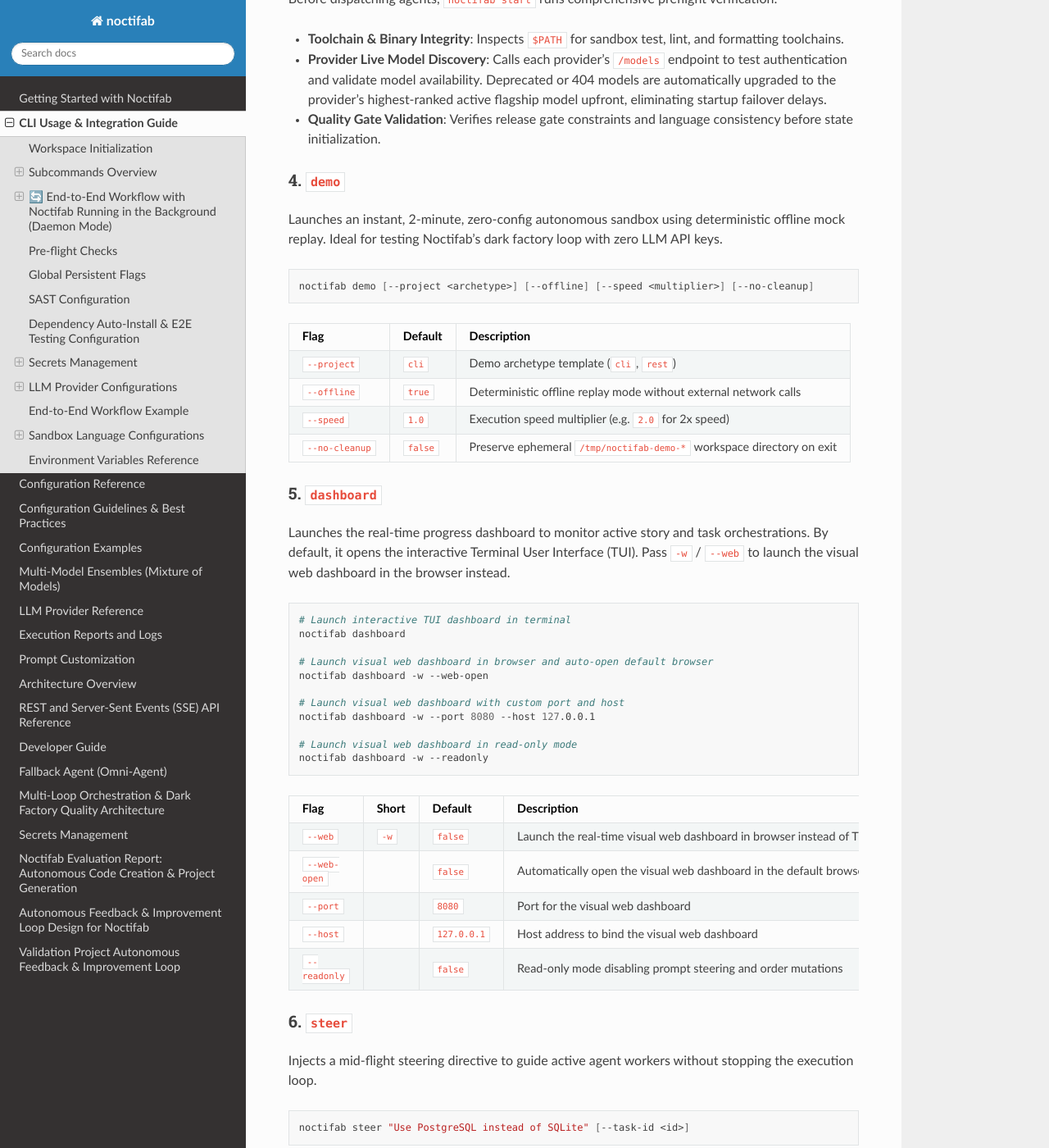
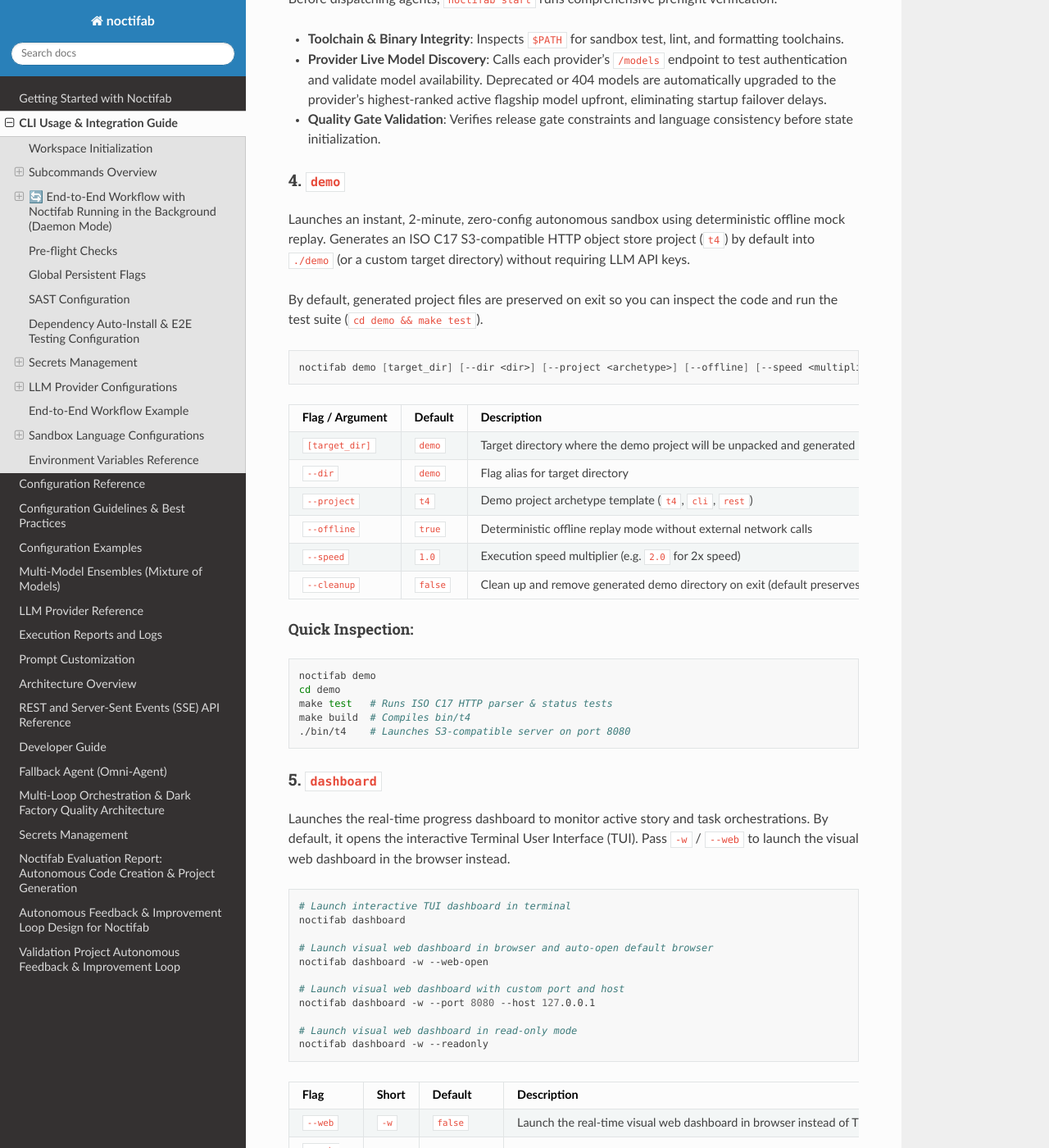
Before and after one commit to diegojromerolopez/noctifab, a Sphinx documentation site: the page built from docs/cli_usage.md, in a window 1280 px wide and 1400 px high, scrolled down 2736 px. Shown: the whole window at 82% size. Built offline with Sphinx 7.4.7 and the Read the Docs theme 3.1.0, drawn with Linux system fonts in a browser that asks for light colours.

Commit message:
docs: synchronize documentation, SPEC.md, and onboarding guide with t4 persistent demo

````diff
--- a/docs/cli_usage.md
+++ b/docs/cli_usage.md
@@ -102,18 +102,31 @@
 - **Quality Gate Validation**: Verifies release gate constraints and language consistency before state initialization.
 
 ### 4. `demo`
-Launches an instant, 2-minute, zero-config autonomous sandbox using deterministic offline mock replay. Ideal for testing Noctifab's dark factory loop with zero LLM API keys.
+Launches an instant, 2-minute, zero-config autonomous sandbox using deterministic offline mock replay. Generates an ISO C17 S3-compatible HTTP object store project (`t4`) by default into `./demo` (or a custom target directory) without requiring LLM API keys.
+
+By default, generated project files are preserved on exit so you can inspect the code and run the test suite (`cd demo && make test`).
 
 ```bash
-noctifab demo [--project <archetype>] [--offline] [--speed <multiplier>] [--no-cleanup]
+noctifab demo [target_dir] [--dir <dir>] [--project <archetype>] [--offline] [--speed <multiplier>] [--cleanup]
 ```
 
-| Flag | Default | Description |
-|------|---------|-------------|
-| `--project` | `cli` | Demo archetype template (`cli`, `rest`) |
+| Flag / Argument | Default | Description |
+|-----------------|---------|-------------|
+| `[target_dir]` | `demo` | Target directory where the demo project will be unpacked and generated |
+| `--dir` | `demo` | Flag alias for target directory |
+| `--project` | `t4` | Demo project archetype template (`t4`, `cli`, `rest`) |
 | `--offline` | `true` | Deterministic offline replay mode without external network calls |
 | `--speed` | `1.0` | Execution speed multiplier (e.g. `2.0` for 2x speed) |
-| `--no-cleanup` | `false` | Preserve ephemeral `/tmp/noctifab-demo-*` workspace directory on exit |
+| `--cleanup` | `false` | Clean up and remove generated demo directory on exit (default preserves files) |
+
+#### Quick Inspection:
+```bash
+noctifab demo
+cd demo
+make test   # Runs ISO C17 HTTP parser & status tests
+make build  # Compiles bin/t4
+./bin/t4    # Launches S3-compatible server on port 8080
+```
 
 ### 5. `dashboard`
 Launches the real-time progress dashboard to monitor active story and task orchestrations. By default, it opens the interactive Terminal User Interface (TUI). Pass `-w` / `--web` to launch the visual web dashboard in the browser instead.
````
Also changed, not shown: CHANGELOG.md (+8 -0 lines), SPEC.md (+1 -1 lines), docs/getting_started.md (+36 -5 lines), docs/index.md (+1 -1 lines), 2 other files.
